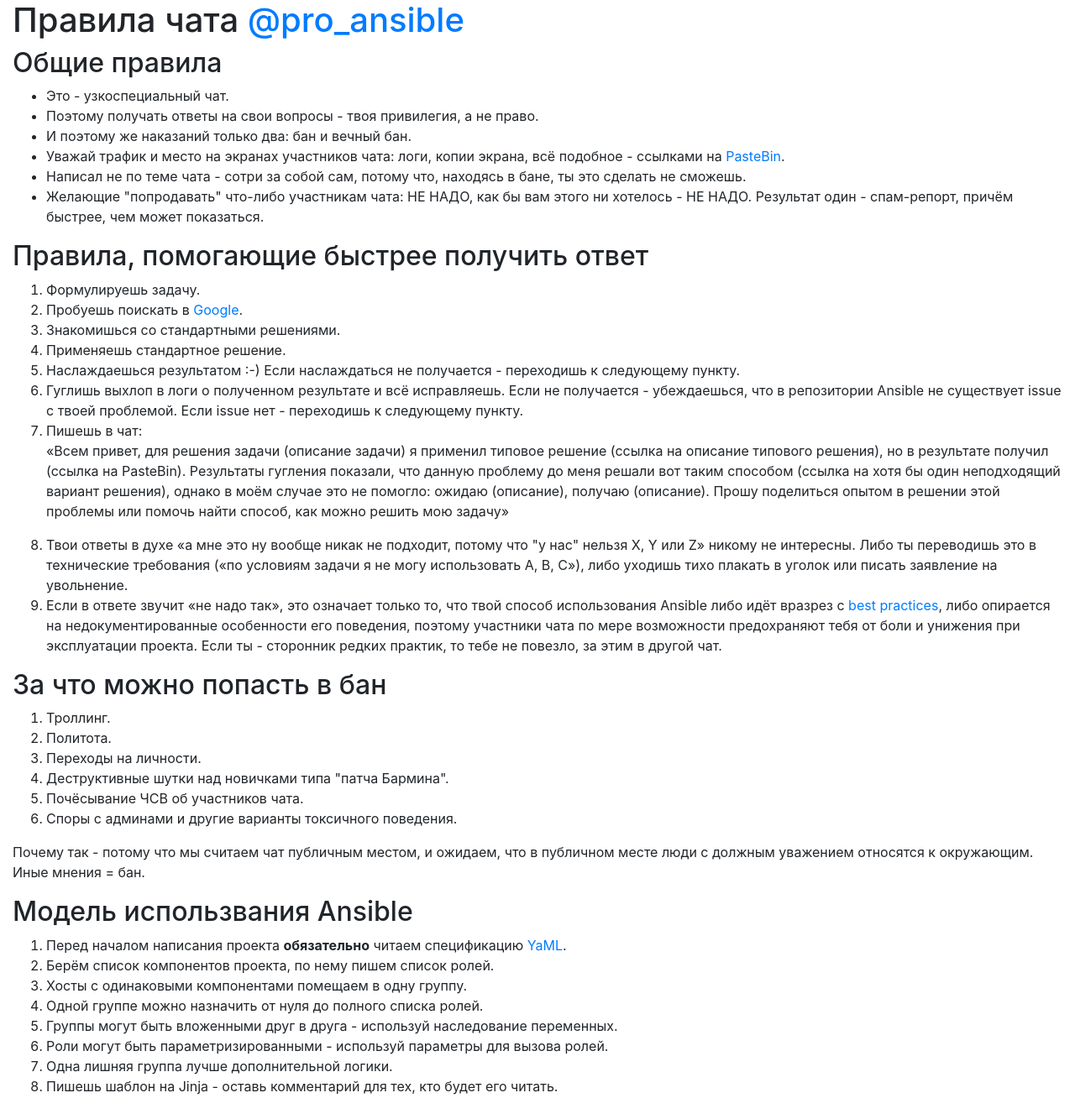
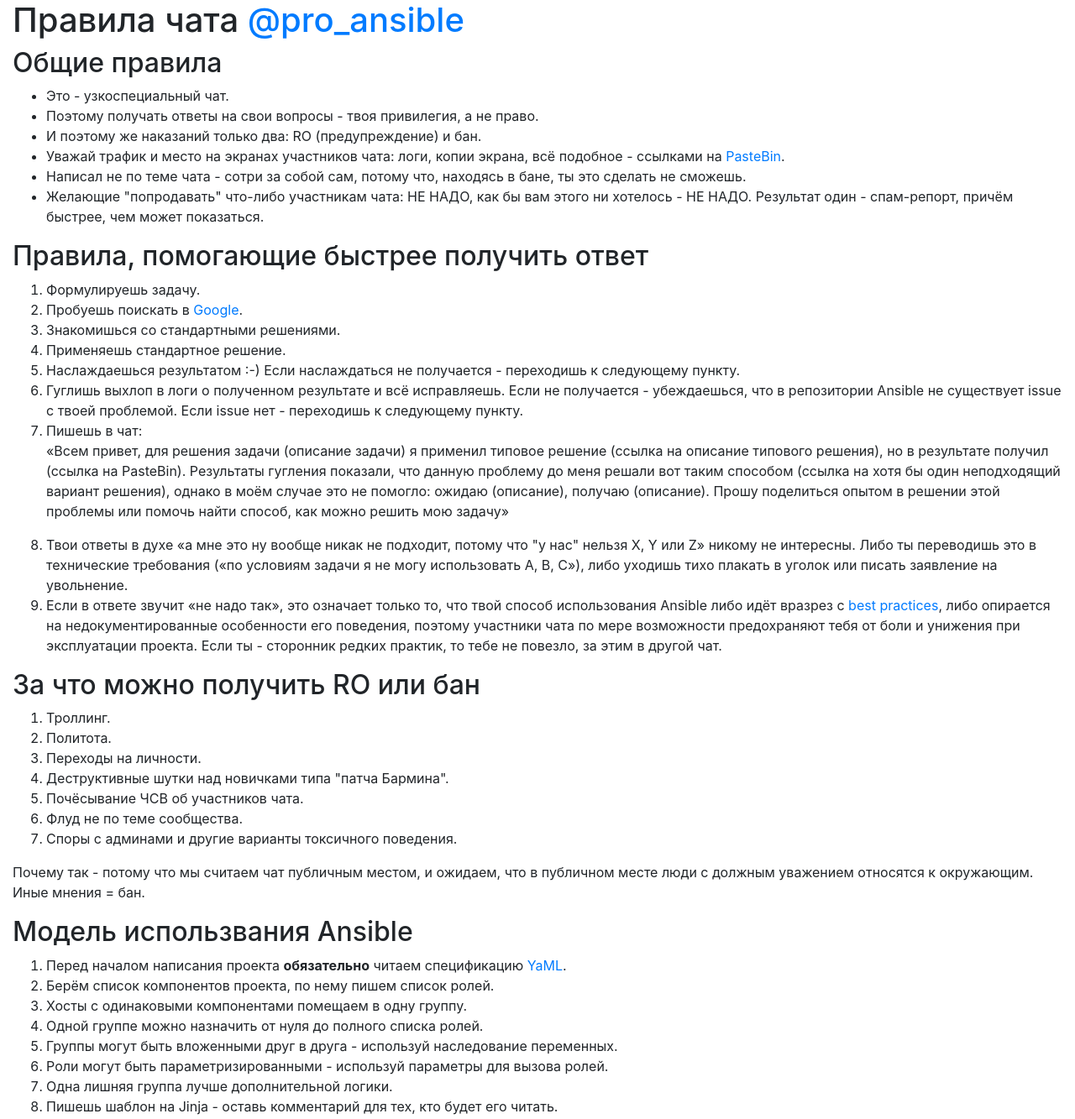
Before and after one commit to tnt4brain/proansible, a plain HTML site: page index.html in a window 1280 px wide. Shown: the top 1333 px of the page at 84% size. Drawn offline with nearby package versions, Linux system fonts and the light colour scheme.

Commit message:
Update index.html

```diff
--- a/index.html
+++ b/index.html
@@ -19,7 +19,7 @@
                 <ul>
                     <li>Это - узкоспециальный чат.</li>
                     <li>Поэтому получать ответы на свои вопросы - твоя привилегия, а не право.</li>
-                    <li>И поэтому же наказаний только два: бан и вечный бан.</li>
+                    <li>И поэтому же наказаний только два: RO (предупреждение) и бан.</li>
                     <li>Уважай трафик и место на экранах участников чата: логи, копии экрана, всё подобное - ссылками на
                         <a href="https://pastebin.com">PasteBin</a>.
                     </li>
@@ -70,13 +70,14 @@
                         проекта. Если ты - сторонник редких практик, то тебе не повезло, за этим в другой чат.
                     </li>
                 </ol>
-                <h2>За что можно попасть в бан</h2>
+                <h2>За что можно получить RO или бан</h2>
                 <ol>
                     <li>Троллинг.</li>
                     <li>Политота.</li>
                     <li>Переходы на личности.</li>
                     <li>Деструктивные шутки над новичками типа "патча Бармина".</li>
                     <li>Почёсывание ЧСВ об участников чата.</li>
+                    <li>Флуд не по теме сообщества.</li>
                     <li>Споры с админами и другие варианты токсичного поведения.</li>
                 </ol>
                 <p>Почему так - потому что мы считаем чат публичным местом, и ожидаем, что в публичном месте люди с
```
